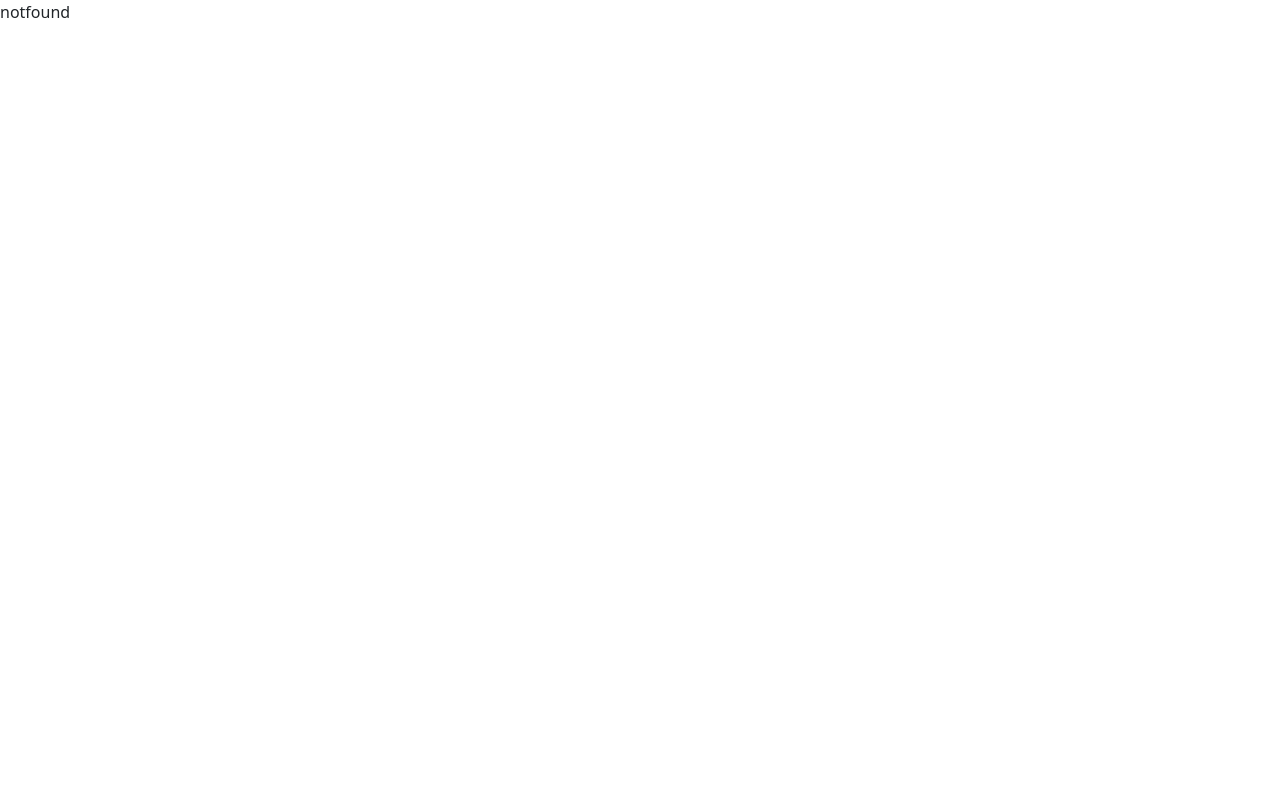
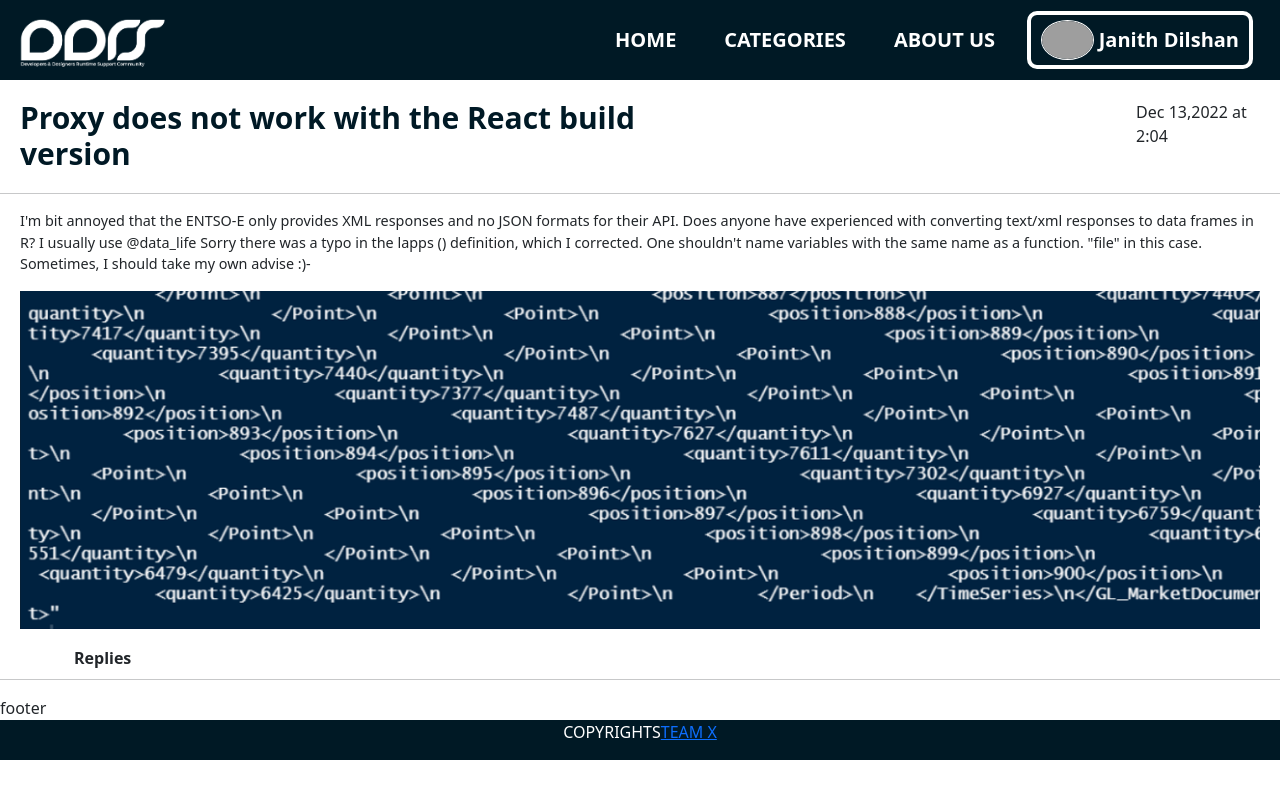
Before and after one commit to RavinduOnline/DDRS-Community, a React (Create React App) app in the folder client/: page /view-forum in a window 1280 px wide. Built offline with nearby package versions, Linux system fonts and the light colour scheme; grey boxes are pictures that could not be loaded.

Commit message:
implement to forum view page

```diff
--- a/client/src/App.js
+++ b/client/src/App.js
@@ -2,20 +2,26 @@ import React from 'react';
 import {BrowserRouter, Router , Routes , Route} from "react-router-dom"
 
 import Home from './components/Pages/Forum/Home/home';
+import NewForum from './components/Pages/Forum/Home/newtopic';
+import ForumView from './components/Pages/Forum/ForumView/forumview';
 
 
 import NotFound from './components/Pages/404/notfound';
 
-import NewForum from './components/Pages/Forum/Home/newtopic';
 
 function App() {
   return (
     <BrowserRouter>
         <Routes>
 
+
+
               <Route exact path="/" element={<Home/>}/>
+              <Route path="/add-forum" element={<NewForum/>}/>
+              <Route path="/view-forum" element={<ForumView/>}/>
 
-              <Route path="/add-forum" element={<NewForum/>}/>
+
+
 
               <Route path="*" element={<NotFound/>}/>
         </Routes>
--- /dev/null
+++ b/client/src/components/Pages/Forum/ForumView/forumview.css
@@ -0,0 +1,41 @@
+.forumview-topic{
+    display: flex;
+    padding: 20px 20px 0px 20px;
+}
+
+.forumview-topic h1{
+    margin-bottom: 5px;
+    font-weight: 700;
+    font-size: 30px;
+    color: #001925;
+}
+
+.forumview-topic-txt{
+    margin-right: 0px;
+    margin-left: 40%;
+}
+
+.forumview-topic-desc{
+    display: flex;
+    flex-direction: column;
+    margin: 5px 20px 10px 20px;
+    font-size: 0.9rem;
+}
+
+.forumview-btn-container{
+    margin:10px 10px 10px 10px;
+    position: relative;
+  }
+
+  .forumview-topic-txt h6{
+      margin-top: 10px;
+    font-size: 16px;
+    position: absolute;
+    font-weight: 750;
+  }
+
+  .forumview-topic-txt-reply{
+    float: left;
+    text-align: left;
+    left: 4rem;
+  }
--- /dev/null
+++ b/client/src/components/Pages/Forum/ForumView/forumview.js
@@ -0,0 +1,48 @@
+import React from 'react'
+import Header from '../../../Header/header'
+import Footer from '../../../Footer/footer'
+import './forumview.css'
+import Img from '../ForumImage/forum01.png'
+
+
+export default function forumview() {
+  return (
+    <div>
+        <Header/>
+
+            <div className='forumview-view'>
+                <div className='forumview-topic'>
+                    <h1 >Proxy does not work with the React build version</h1>
+                    <p className='forumview-topic-txt'>Dec 13,2022 at 2:04</p>
+                </div>
+
+                <hr/>
+
+                <div className='forumview-topic-desc'>
+                    <p>I'm bit annoyed that the ENTSO-E only provides XML responses and no JSON formats for their API. Does anyone have experienced with converting text/xml responses to data frames in R? I usually use @data_life Sorry there was a typo in the lapps () definition, which I corrected. One shouldn't name variables with the same name as a function. "file" in this case. Sometimes, I should take my own advise :)-
+                    </p>
+
+                    <img src={Img} />
+
+                </div>
+            </div>
+
+            <div className='forumview-reply'>
+                <div className='forumview-btn-container'>
+                    <div className='forumview-topic-txt'>
+                        <h6 className='forumview-topic-txt-reply'>Replies</h6>
+                    </div>
+                </div>
+
+                <br/>
+                <hr/>
+
+                <div className='forumview-reply-card'>
+
+                </div>
+            </div>
+
+        <Footer/>
+    </div>
+  )
+}
--- a/client/src/components/Pages/Forum/Home/ForumCard/forumcard.css
+++ b/client/src/components/Pages/Forum/Home/ForumCard/forumcard.css
@@ -31,6 +31,10 @@
     color: #001925;
   }
 
+  .forumcard-container a{
+    text-decoration: none;
+  }
+
   .forumcard-category-box{
     padding: 0 5px;
     color: white;
--- a/client/src/components/Pages/Forum/Home/ForumCard/forumcard.js
+++ b/client/src/components/Pages/Forum/Home/ForumCard/forumcard.js
@@ -1,6 +1,6 @@
 import React from 'react'
 import './forumcard.css'
-
+import '../../ForumView/forumview'
 
 export default function forumcard() {
   return (
@@ -9,7 +9,7 @@ export default function forumcard() {
         <div className='forumcard-mainbox'>
 
           <div className='forumcard-container'>
-            <h4><b>Welcome to Developers & Designers Runtime Support Community's Forum</b></h4>
+          <a href="view-forum"><h4><b>Welcome to Developers & Designers Runtime Support Community's Forum</b></h4></a>
             <p>Welcome to free code camp's forum</p>
             <p>Please introduce yourself by replying to this thread with:)</p>
           </div>
@@ -31,7 +31,7 @@ export default function forumcard() {
         <div className='forumcard-mainbox'>
 
           <div className='forumcard-container'>
-            <h4><b>Welcome to Developers & Designers Runtime Support Community's Forum</b></h4>
+          <a href="view-forum"><h4><b>Welcome to Developers & Designers Runtime Support Community's Forum</b></h4></a>
             <p>Welcome to free code camp's forum</p>
             <p>Please introduce yourself by replying to this thread with:)</p>
           </div>
--- a/client/src/components/Pages/Forum/Home/newtopic.css
+++ b/client/src/components/Pages/Forum/Home/newtopic.css
@@ -67,7 +67,7 @@
 }
 
 .newtopic-title-title input{
-    padding-right: 280px;
+    min-width: 70%;
     font-weight: 600;
 }
 
@@ -88,7 +88,6 @@
     margin: 10px 0px;
     height: auto;
     border-radius: 10px;
-
 }
 
 /*
@@ -129,9 +128,9 @@
 .newtopic-button-close{
     float: right;
     margin-right: 40px;
-    background-color: #e15b3a;
+    background-color: #ea4335;
 }
 
 .newtopic-button-close:hover{
-    background-color: #d37057;
+    background-color: #e95144;
   }
--- a/client/src/components/Pages/Forum/Home/newtopic.js
+++ b/client/src/components/Pages/Forum/Home/newtopic.js
@@ -48,8 +48,7 @@ export default function home() {
                 <div className='newtopic-question-option'>
                   <div className='newtopic-title'>
                     <small>Include all information someone would need to answer your question</small>
-                    <ReactQuill className="newtopic-react-quill" theme='snow'/>
-                  </div>
+                    </div>
                 </div>
 
 
@@ -57,7 +56,7 @@ export default function home() {
             </div>
             <div className='newtopic-button'>
               <button className='newtopic-button-create'>Create</button>
-              <button className='newtopic-button-close'>Close</button>
+              <a href ="/"><button className='newtopic-button-close'>Close</button></a>
             </div>
 
           </div>
```
Also changed, not shown: client/src/components/Pages/Forum/ForumCreate/forumcreate.js (deleted, +0 -41 lines), client/src/components/Pages/Forum/ForumCreate/forumcreate.css (deleted).
